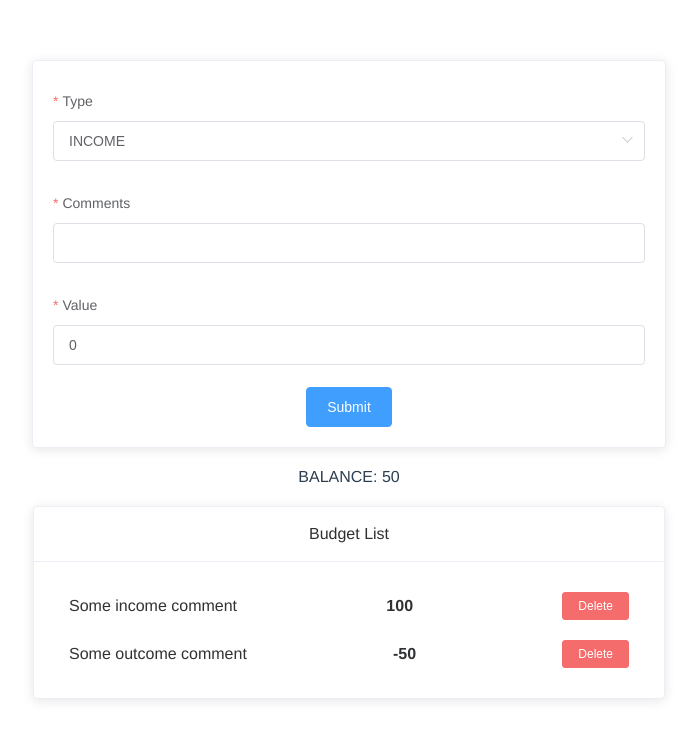
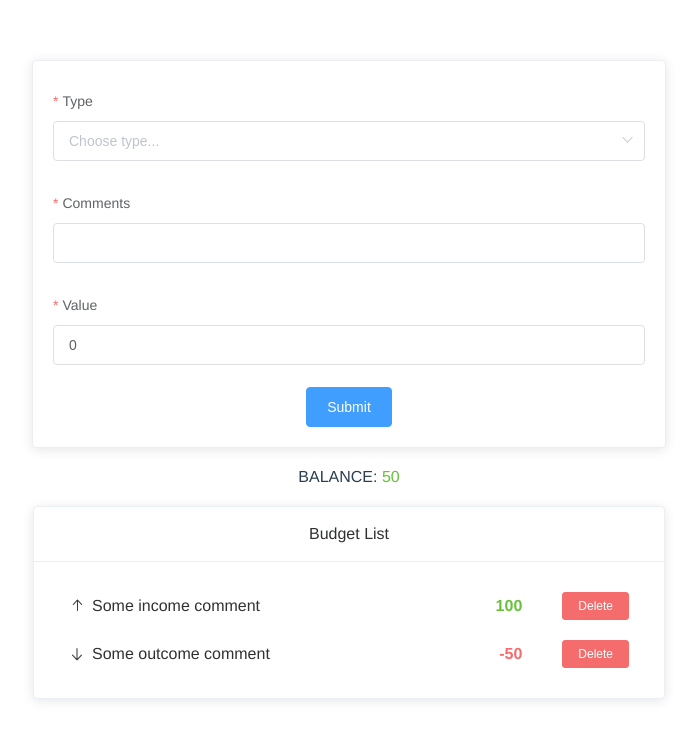
Before and after one commit to Crashmet/Badget, a Vue app: page / in a window 1280 px wide. Shown: the top 740 px of the page, without its empty margins (291-988 px from the left). Built offline with nearby package versions, Linux system fonts and the light colour scheme.

Commit message:
added new function

```diff
--- a/src/App.vue
+++ b/src/App.vue
@@ -19,15 +19,24 @@ export default {
     BudgetList,
   },
   data: () => ({
+    iconIncome: 'el-icon-top',
+    colorIncome: '#67C23A',
+    iconOutcome: 'el-icon-bottom',
+    colorOutcome: '#F56C6C',
+
     list: {
       1: {
         type: 'INCOME',
+        icon: 'el-icon-top',
+        color: '#67C23A',
         value: 100,
         comment: 'Some income comment',
         id: 1,
       },
       2: {
         type: 'OUTCOME',
+        icon: 'el-icon-bottom',
+        color: '#F56C6C',
         value: -50,
         comment: 'Some outcome comment',
         id: 2,
@@ -44,12 +53,25 @@ export default {
   },
   methods: {
     onDeleteItem(id) {
+      const deleteQuestion = confirm('Хочешь удалить?');
+      if (!deleteQuestion) {
+        return;
+      }
+
       this.$delete(this.list, id);
       //этот метод принимает обьект из которого нужно удалить, вторым свойство которое нужно удалить, и вызовет перерендеринг
     },
     onFormSubmit(data) {
+      let { type, comment, value } = data;
+      let color, icon;
+      if (type === 'OUTCOME') {
+        value = -value;
+      }
+
       const newObj = {
-        ...data,
+        type,
+        comment,
+        value,
         id: Object.keys(this.list).length + 1,
       };
 
--- a/src/components/BudgetList.vue
+++ b/src/components/BudgetList.vue
@@ -1,23 +1,20 @@
 <template>
   <div class="budget-list-wrap">
     <El-card :header="header">
-      <template v-if="isEmty">
-        <div class="list-item" v-for="(item, prop) in list" :key="prop">
-          <span class="budget-comment">{{ item.comment }}</span>
-          <span class="budget-value">{{ item.value }}</span>
-          <ElButton type="danger" size="mini" @click="deleteItem(item.id)"
-            >Delete</ElButton
-          >
-        </div>
-      </template>
+      <BudgetListItem v-if="isEmty" :list="list" @deleteItemList="deleteItem" />
       <ElAlert v-else type="info" :title="emtyTitle" :closable="false" />
     </El-card>
   </div>
 </template>
 
 <script>
+import BudgetListItem from './BudgetListItem.vue';
+
 export default {
   name: 'BudgetList',
+  components: {
+    BudgetListItem,
+  },
   props: {
     list: {
       type: Object,
@@ -46,16 +43,4 @@ export default {
   max-width: 50%;
   margin: auto;
 }
-
-.list-item {
-  display: flex;
-  align-items: center;
-  padding: 10px 15px;
-}
-
-.budget-value {
-  font-weight: bold;
-  margin-left: auto;
-  margin-right: auto;
-}
 </style>
--- /dev/null
+++ b/src/components/BudgetListItem.vue
@@ -0,0 +1,48 @@
+<template>
+  <div>
+    <div class="list-item" v-for="(item, prop) in list" :key="prop">
+      <i class="budget-icon" :class="item.icon"></i>
+      <span class="budget-comment">{{ item.comment }}</span>
+      <span class="budget-value" :style="{ color: item.color }">{{
+        item.value
+      }}</span>
+      <ElButton type="danger" size="mini" @click="deleteItemList(item.id)"
+        >Delete</ElButton
+      >
+    </div>
+  </div>
+</template>
+
+<script>
+export default {
+  name: 'BudgetListItem',
+  props: {
+    list: {
+      type: Object,
+      default: () => ({}),
+    },
+  },
+  methods: {
+    deleteItemList(id) {
+      this.$emit('deleteItemList', id);
+    },
+  },
+};
+</script>
+
+<style scoped>
+.budget-icon {
+  margin-right: 7px;
+}
+.list-item {
+  display: flex;
+  align-items: center;
+  padding: 10px 15px;
+}
+
+.budget-value {
+  font-weight: bold;
+  margin-left: auto;
+  margin-right: 40px;
+}
+</style>
--- a/src/components/Form.vue
+++ b/src/components/Form.vue
@@ -32,7 +32,7 @@ export default {
   name: 'FormList',
   data: () => ({
     formData: {
-      type: 'INCOME',
+      type: '',
       comment: '',
       value: 0,
     },
--- a/src/components/TotalBalance.vue
+++ b/src/components/TotalBalance.vue
@@ -1,5 +1,7 @@
 <template>
-  <div class="total-value">Balance: {{ total }}</div>
+  <div class="total-value">
+    Balance: <span :style="{ color: checkTotal }">{{ total }}</span>
+  </div>
 </template>
 
 <script>
@@ -9,6 +11,16 @@ export default {
     total: {
       type: Number,
       default: 0,
+    },
+  },
+  data: () => ({
+    colorAboveZero: '#67C23A',
+    colorLessZero: '#F56C6C',
+  }),
+
+  computed: {
+    checkTotal() {
+      return this.total > -1 ? this.colorAboveZero : this.colorLessZero;
     },
   },
 };
--- a/src/plugins/elements/index.js
+++ b/src/plugins/elements/index.js
@@ -11,9 +11,20 @@ import {
   Select,
   Option,
   Alert,
+  Dialog,
 } from 'element-ui';
 
-const elements = [Button, Card, Form, FormItem, Input, Select, Option, Alert];
+const elements = [
+  Button,
+  Card,
+  Form,
+  FormItem,
+  Input,
+  Select,
+  Option,
+  Alert,
+  Dialog,
+];
 
 locale.use(lang);
 
```
